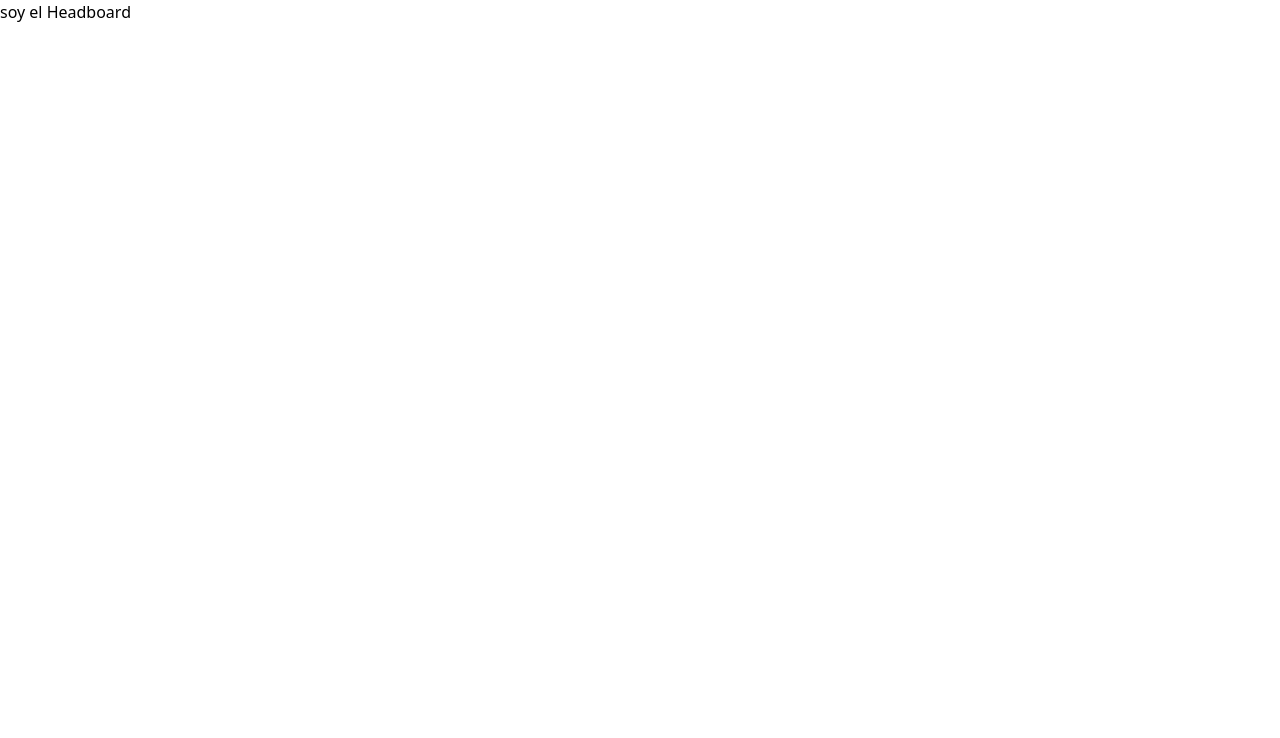
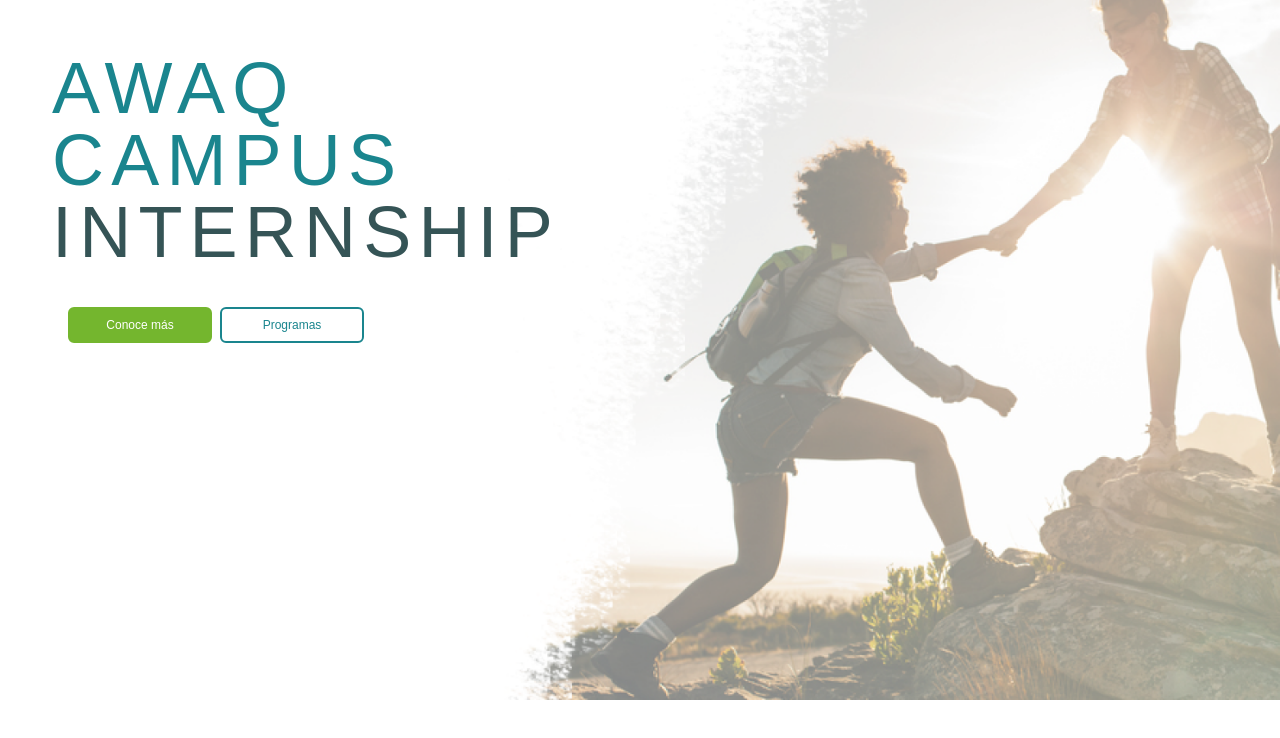
Before and after one commit to githubawaq/front_awaqinternship.org, a React (Vite) app: page / in a window 1280 px wide. Shown: the top 738 px of the page. Built offline with nearby package versions, Linux system fonts and the light colour scheme.

Commit message:
componente headBoard

```diff
--- a/src/components/Home/Headboard.jsx
+++ b/src/components/Home/Headboard.jsx
@@ -1,11 +1,49 @@
 import React from "react";
+import { Swiper, SwiperSlide } from "swiper/react";
+import { Autoplay, Pagination } from "swiper";
+import homeHeadboard from "../../assets/home/AwaqInteship-homeHeadboard.png";
+
+const imgSwiper = [{ name: "homeHeadboard", img: homeHeadboard, id: 1 }];
 
 const Headboard = () => {
   return (
-    <div >
-      soy el Headboard
+    <div className="static">
+      <Swiper
+        spaceBetween={30}
+        centeredSlides={true}
+        autoplay={{
+          delay: 2500,
+          disableOnInteraction: false,
+        }}
+        pagination={{
+          clickable: true,
+        }}
+        loop={true}
+        modules={[Autoplay, Pagination]}
+      >
+        {imgSwiper?.map((img, id) => (
+          <SwiperSlide key={id}>
+            <dir className="my-0 mx-0 max-w-full max-h-full min-w-[500] h-screen">
+              <img src={img.img} alt={img.name} />
+            </dir>
+          </SwiperSlide>
+        ))}
+      </Swiper>
+      <div className="mx-10 top-10 absolute">
+        <div className="max-h-32 font-custom m-3 sm:text-3xl md:text-5xl lg:text-6xl xl:text-7xl 2xl:text-8xl tracking-widest  text-turquoise-blue">
+          <h1>
+            AWAQ <br />
+            CAMPUS <br />
+            <p className=" text-grey">INTERNSHIP</p>
+          </h1>
+          <div className="mx-3">
+            <button className="bt-green">Conoce más</button>
+            <button className="bt-white">Programas</button>
+          </div>
+        </div>
+      </div>
     </div>
-  )
+  );
 };
 
 export default Headboard;
```
